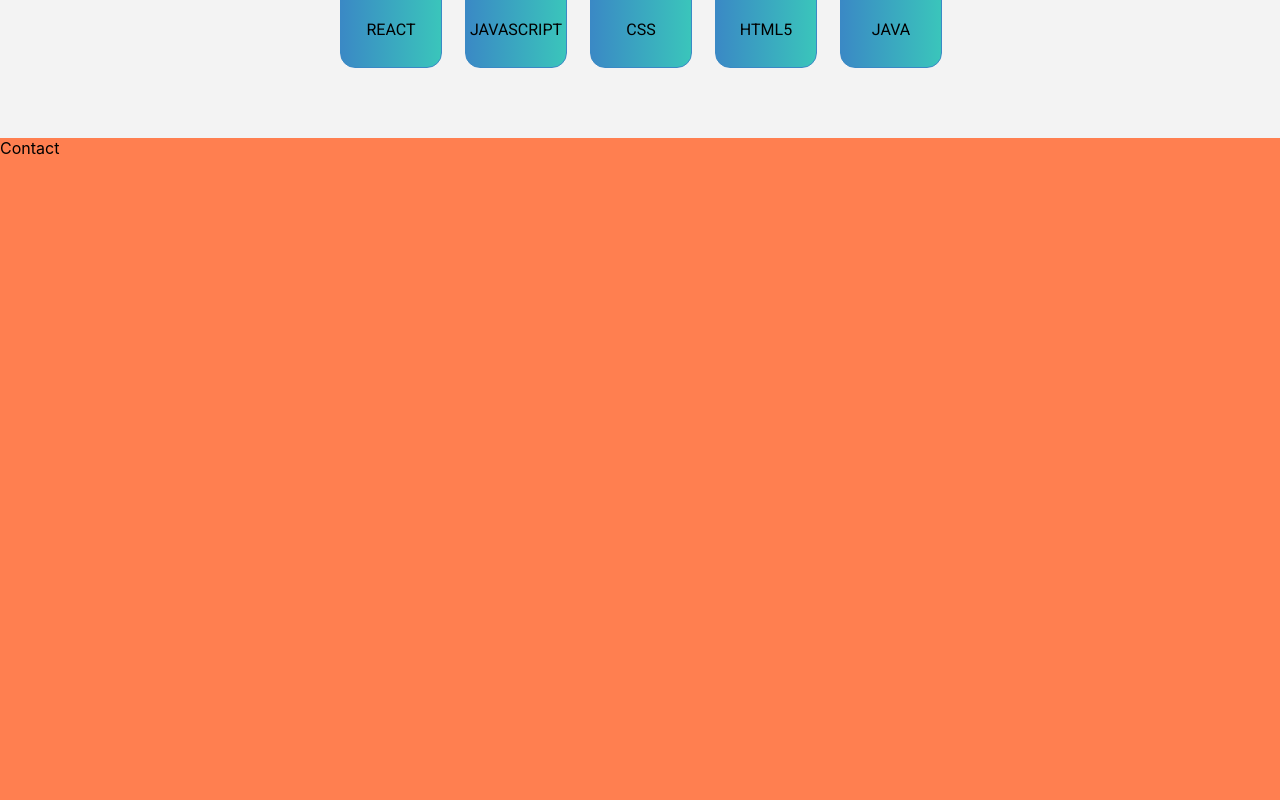
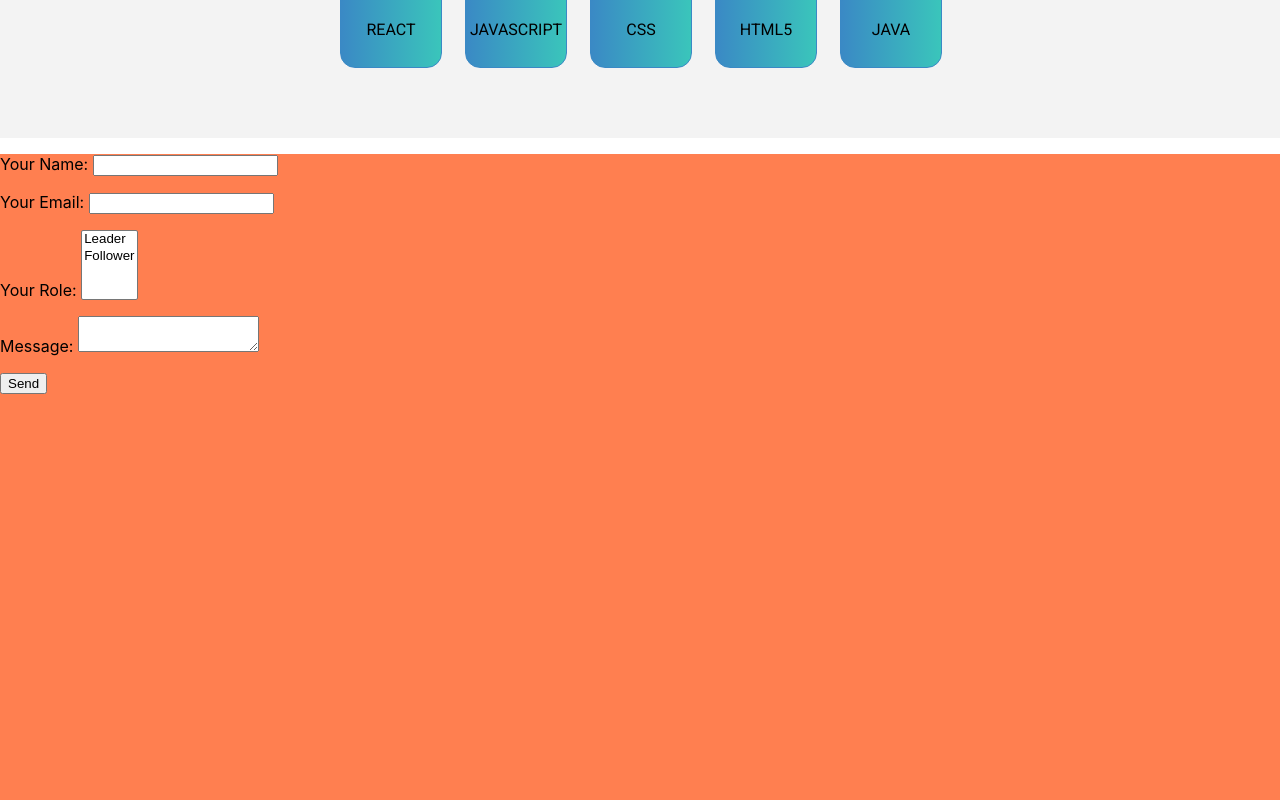
Before and after one commit to bavicente9/portfolio, a React (Create React App) app: page / in a window 1280 px wide. Shown: the part 2220-3020 px from the top of the page. Built offline with nearby package versions, Linux system fonts and the light colour scheme.

Commit message:
warnings clean

```diff
--- a/src/App.js
+++ b/src/App.js
@@ -13,9 +13,30 @@ const App = () => {
       <Header />
       <main>
         <Presentation />
-        <Projects infoJson = {projectsInfo} />
-        <Skills infoJson = {skillsInfo}/>
-        <section aria-label='contact'  id='contact' className='contact'>Contact</section>
+        <Projects infoJson={projectsInfo} />
+        <Skills infoJson={skillsInfo} />
+        <section aria-label='contact' id='contact' className='contact'>
+          <form name="contact" method="POST" data-netlify="true">
+            <p>
+              <label>Your Name: <input type="text" name="name" /></label>
+            </p>
+            <p>
+              <label>Your Email: <input type="email" name="email" /></label>
+            </p>
+            <p>
+              <label>Your Role: <select name="role[]" multiple>
+                <option value="leader">Leader</option>
+                <option value="follower">Follower</option>
+              </select></label>
+            </p>
+            <p>
+              <label>Message: <textarea name="message"></textarea></label>
+            </p>
+            <p>
+              <button type="submit">Send</button>
+            </p>
+          </form>
+        </section>
       </main>
     </div>
   );
--- a/src/components/header/Header.js
+++ b/src/components/header/Header.js
@@ -1,5 +1,4 @@
 import './Header.css'
-import icon_hamburger from './icon-hamburger.svg'
 
 export const Header = () => {
 
--- a/src/components/presentation/Presentation.js
+++ b/src/components/presentation/Presentation.js
@@ -8,7 +8,7 @@ export const Presentation = () => {
                 <h1>Hello! i'm Bryan Vicente, web developer.</h1>
                 <p>I am passionate about technology,improve my skills , get new knowledge continuously, and build  the bests websites with good practics and a great accessibility.</p>
                 <div className='presentation__buttons'>
-                    <a rel='external' className='button button-presentation' href='' >Resume</a>
+                    <a rel='external' className='button button-presentation' href='https://github.com/bavicente9' >Resume</a>
                     <a rel='external' className='button button-presentation' href='https://github.com/bavicente9' >GitHub</a>
                 </div>
                 <div className='presentation__avatar'>
--- a/src/components/projects/cards/cards.js
+++ b/src/components/projects/cards/cards.js
@@ -20,8 +20,8 @@ const generateCards = (page, infoJson) => {
                     </ul>
                     <p>{item.description}</p>
                     <nav className='projects__cardButtons' aria-label='project links'>
-                        <a className='button' href={item.link_liveDemo} target="_blank">Live Demo</a>
-                        <a className='button button--white' href={item.link_github} target="_blank">Github</a>
+                        <a rel='external' className='button' href={item.link_liveDemo} target="_blank">Live Demo</a>
+                        <a rel='external' className='button button--white' href={item.link_github} target="_blank">Github</a>
                     </nav>
                 </div>
             </div>
```
